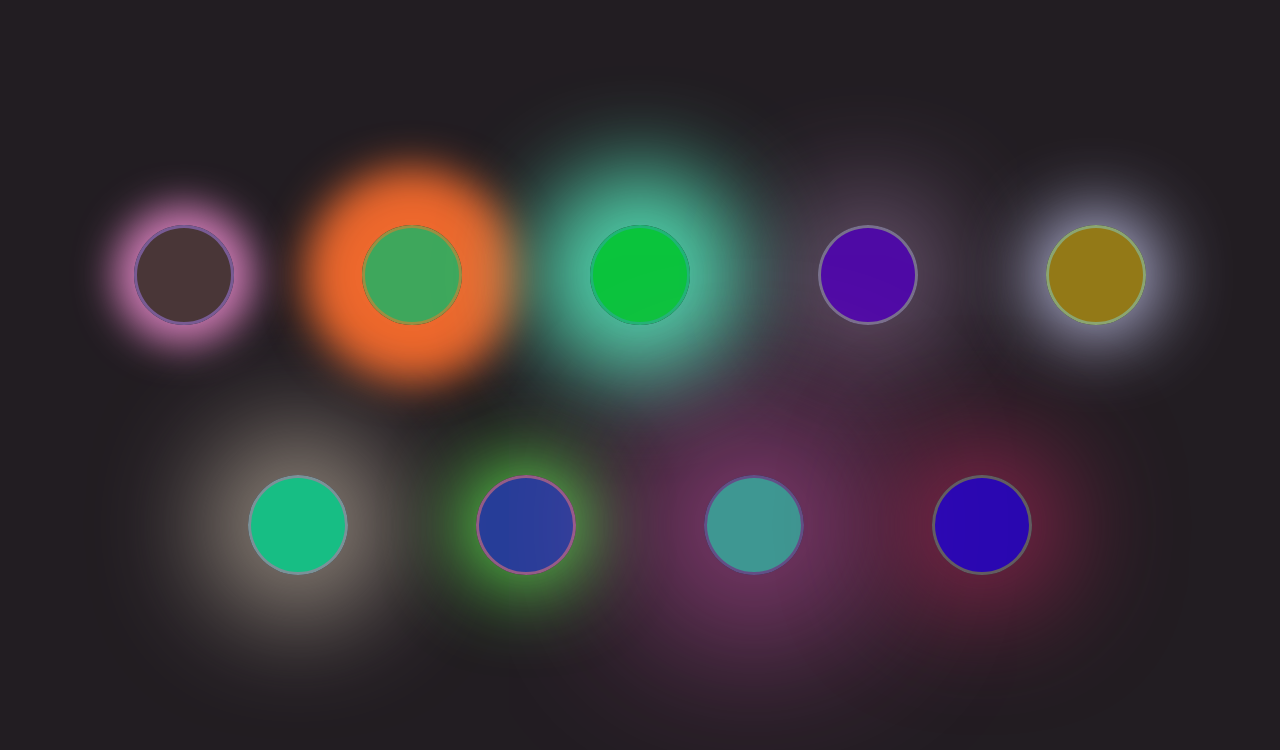
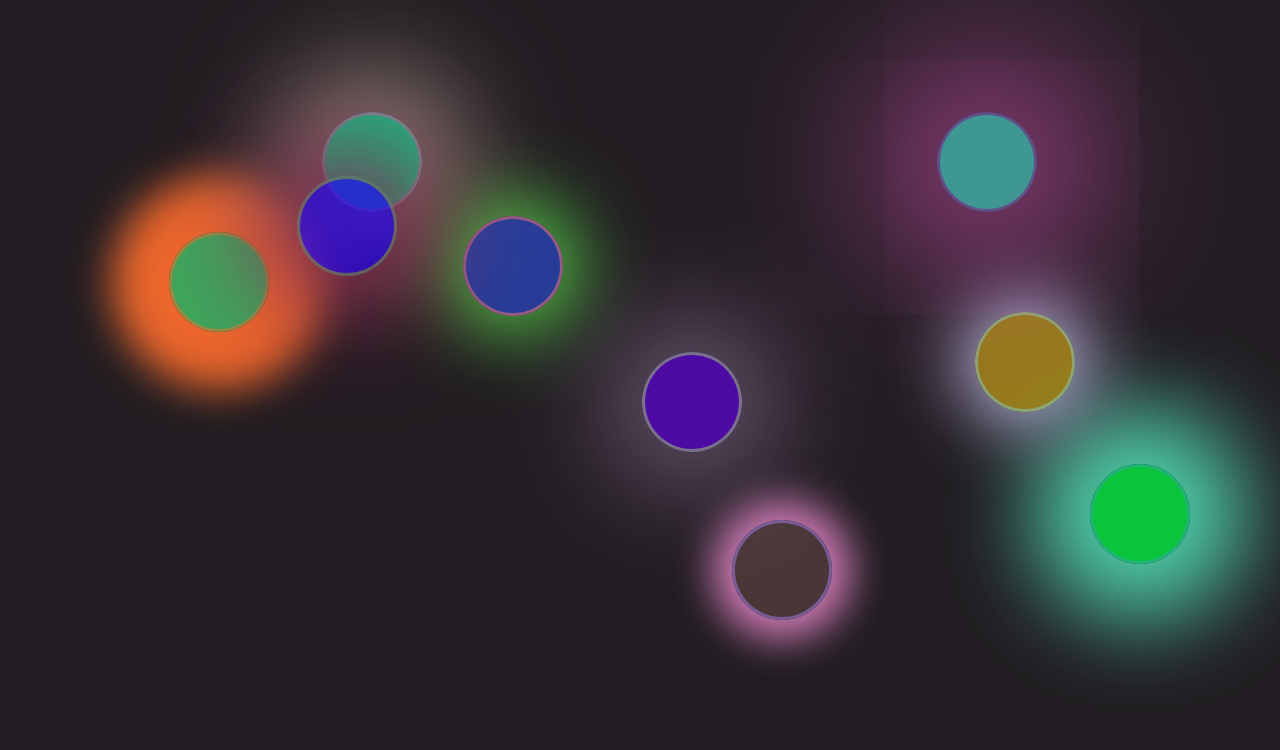
Before and after one commit to franco-ortega/glowing-colors, a React (Create React App) app: page / in a window 1280 px wide. Shown: the top 750 px of the page. Built offline with nearby package versions, Linux system fonts and the light colour scheme.

Commit message:
remove unused CSS; update README; remove consoles

```diff
--- a/src/components/Orb/Orb.jsx
+++ b/src/components/Orb/Orb.jsx
@@ -1,5 +1,5 @@
 import React from 'react';
-import { colorPicker, shadowBlur, shadowSpread } from '../../utils/utils';
+import { colorPicker, selectPosition, shadowBlur, shadowSpread } from '../../utils/utils';
 import styles from './Orb.module.css';
 
 const Orb = () => {
@@ -11,6 +11,9 @@ const Orb = () => {
   const spreadRadius = shadowSpread();
   const boxShadowStyle = `0 0 ${blurRadius} ${spreadRadius} ${colorPicker(1)}`;
 
+  const positionTop = selectPosition();
+  const positionRight = selectPosition();
+
   return (
     <div
       className={styles.Orb}
@@ -18,7 +21,9 @@ const Orb = () => {
       style={{
         backgroundColor: bkdgColor,
         border: borderStyle,
-        boxShadow: boxShadowStyle
+        boxShadow: boxShadowStyle,
+        top: positionTop,
+        right: positionRight
       }}
     ></div>
   );
--- a/src/components/Orb/Orb.module.css
+++ b/src/components/Orb/Orb.module.css
@@ -3,6 +3,8 @@
   height: 75px;
   width: 75px;
   margin: 5vw;
+
+  position: fixed;
 
   animation: fade 5s linear 0s 1 normal forwards;
   -webkit-animation: fade 5s linear 0s 1 normal forwards;
--- a/src/components/app/App.jsx
+++ b/src/components/app/App.jsx
@@ -31,10 +31,10 @@ export const App = () => {
       className={styles.App}
       data-testid='app'
     >
-      <section>
-        {reset && orbs}
-        {!reset && orbs}
-      </section>
+
+      {reset && orbs}
+      {!reset && orbs}
+
     </main>
   );
 };
--- a/src/components/app/App.module.css
+++ b/src/components/app/App.module.css
@@ -2,17 +2,4 @@
   height: 100%;
   min-height: 100vh;
   width: 100vw;
-  display: flex;
-  flex-wrap: wrap;
-  align-items: center;
-  justify-content: space-evenly;
 }
-
-section {
-  min-height: 500px;
-
-  display: flex;
-  flex-wrap: wrap;
-  align-items: center;
-  justify-content: center;
-}
```
Also changed, not shown: 1 other file (tests, documents, lock files or other folders).
